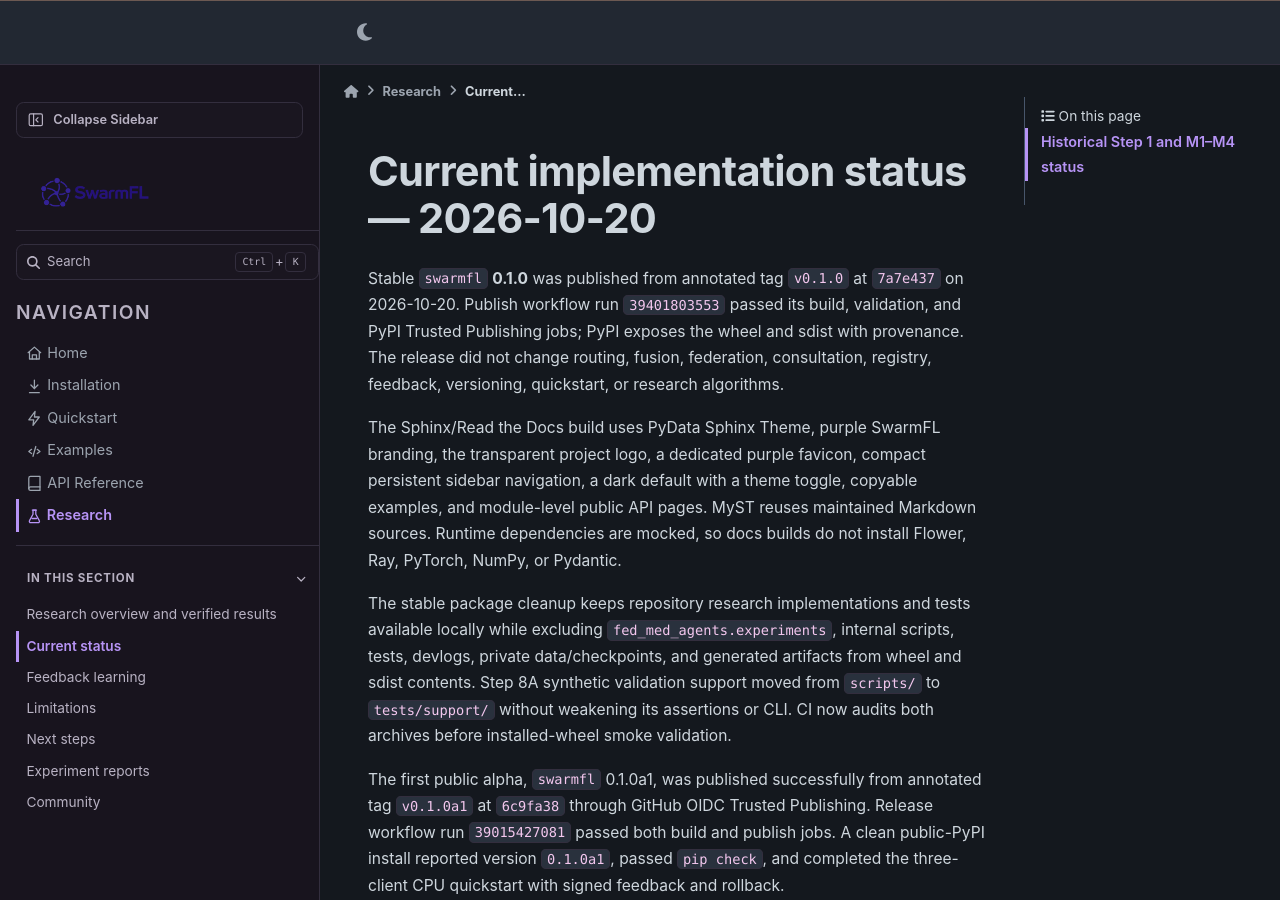
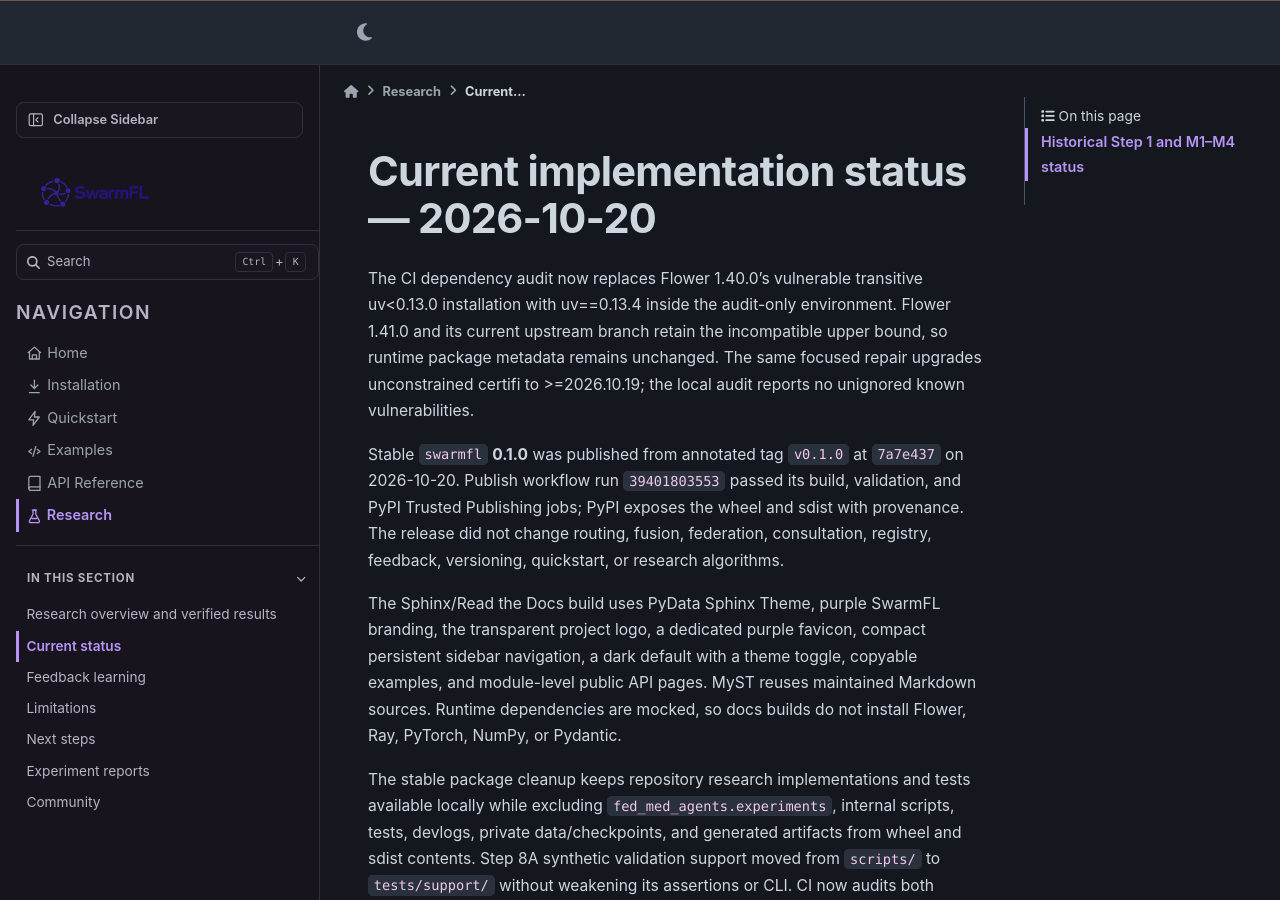
Before and after one commit to saadbinather/SwarmFL, a Sphinx documentation site: the page built from docs/status.md, in a window 1280 px wide and 900 px high. Built offline with Sphinx 7.4.7 and the PyData theme 0.15.4, drawn with Linux system fonts in a browser that asks for light colours.

Commit message:
ci: update vulnerable audit dependencies

```diff
--- a/docs/status.md
+++ b/docs/status.md
@@ -1,4 +1,11 @@
 # Current implementation status — 2026-10-20
+
+The CI dependency audit now replaces Flower 1.40.0's vulnerable transitive
+uv<0.13.0 installation with uv==0.13.4 inside the audit-only environment.
+Flower 1.41.0 and its current upstream branch retain the incompatible upper
+bound, so runtime package metadata remains unchanged. The same focused repair
+upgrades unconstrained certifi to >=2026.10.19; the local audit reports no
+unignored known vulnerabilities.
 
 Stable `swarmfl` **0.1.0** was published from annotated tag `v0.1.0` at
 `7a7e437` on 2026-10-20. Publish workflow run `39401803553` passed its build,
```
Also changed, not shown: docs/architecture.md (+6 -0 lines), docs/limitations.md (+5 -0 lines), docs/next-steps.md (+3 -0 lines), 1 other file.
